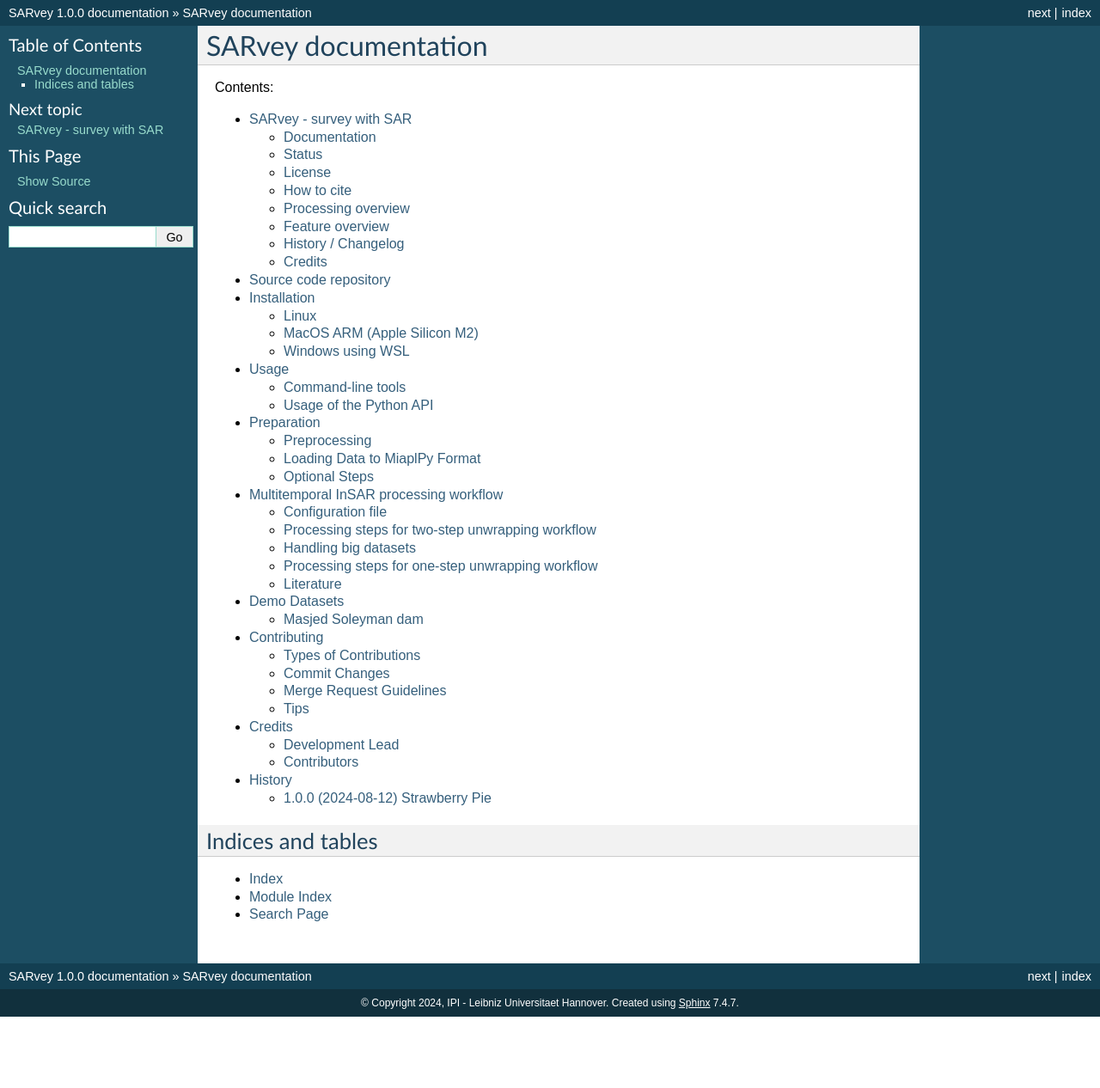
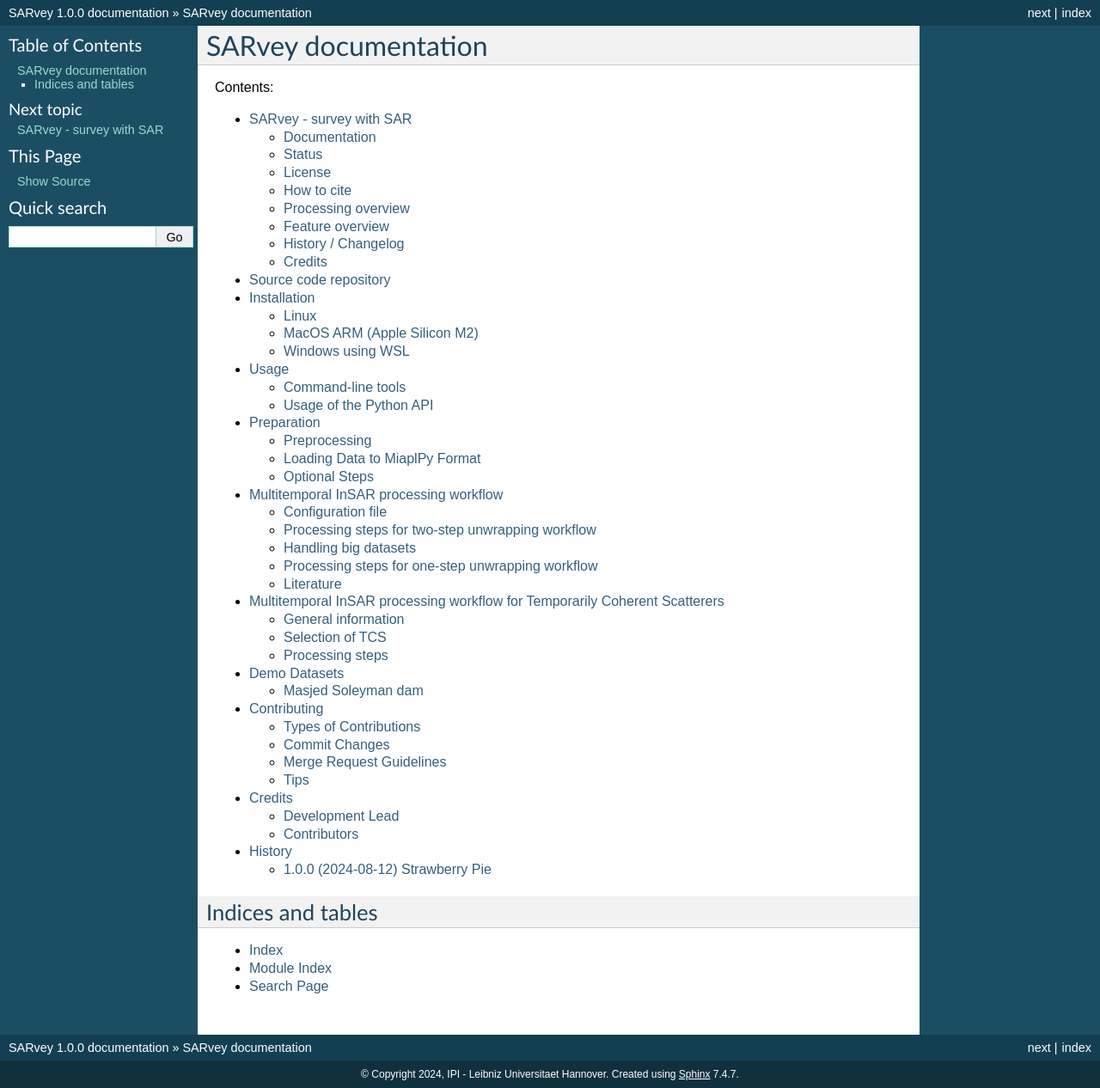
Before and after one commit to luhipi/sarvey, a Sphinx documentation site: the page built from docs/index.rst, in a window 1280 px wide. Shown: the whole page at 86% size. Built offline with Sphinx 7.4.7, drawn with Linux system fonts in a browser that asks for light colours; pages that are not in the unit, such as notebooks, are missing from menus; before the commit the page ends 1183 px from its top, so only the background shows below that; some of the changed lines change nothing that is shown.

Commit message:
Add documentation.

```diff
--- a/docs/index.rst
+++ b/docs/index.rst
@@ -12,6 +12,7 @@
    usage
    preparation
    processing
+   tcs
    demo_datasets
    modules
    contributing
--- /dev/null
+++ b/docs/tcs.rst
@@ -0,0 +1,30 @@
+.. _tcs:
+
+===========================================================================
+Multitemporal InSAR processing workflow for Temporarily Coherent Scatterers
+===========================================================================
+
+
+General information
+-------------------
+TCS phase unwrapping is only implemented with spatial unwrapping and not for spatiotemporal unwrapping.
+In its current implementation, the TCS phase unwrapping cannot be combined with Phase Linking results.
+It would require that phase linking is applied on DS pixels only for their coherent lifetime.
+
+
+Selection of TCS
+----------------
+CCS are prioritized over TCS, i.e. the whole time span is used if a pixel is both TCS and CCS.
+TCS act as additional pixels in the processing.
+The file "selection_method.h5" contains a mask for each pixel selection method indicating which pixels are selected by which method.
+
+
+
+Processing steps
+----------------
+
+Determine which pixel is coherent in which interferogram based on the information about the coherent images.
+Accordingly, a spatial network is created for each interferogram seperately with only the points which are coherent in that interferogram.
+All interferograms are unwrapped in space.
+The network of interferograms is inverted to retrieve the displacement time series.
+Notably, each point has a different network of interferograms corresponding to the interferograms in which it is coherent.
```
